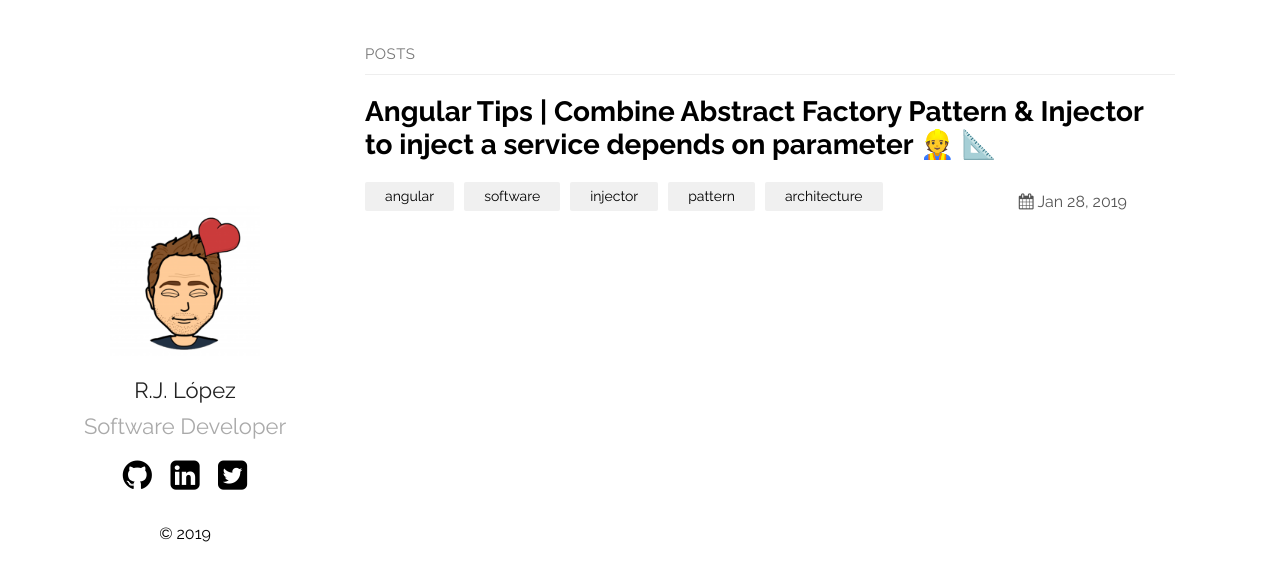
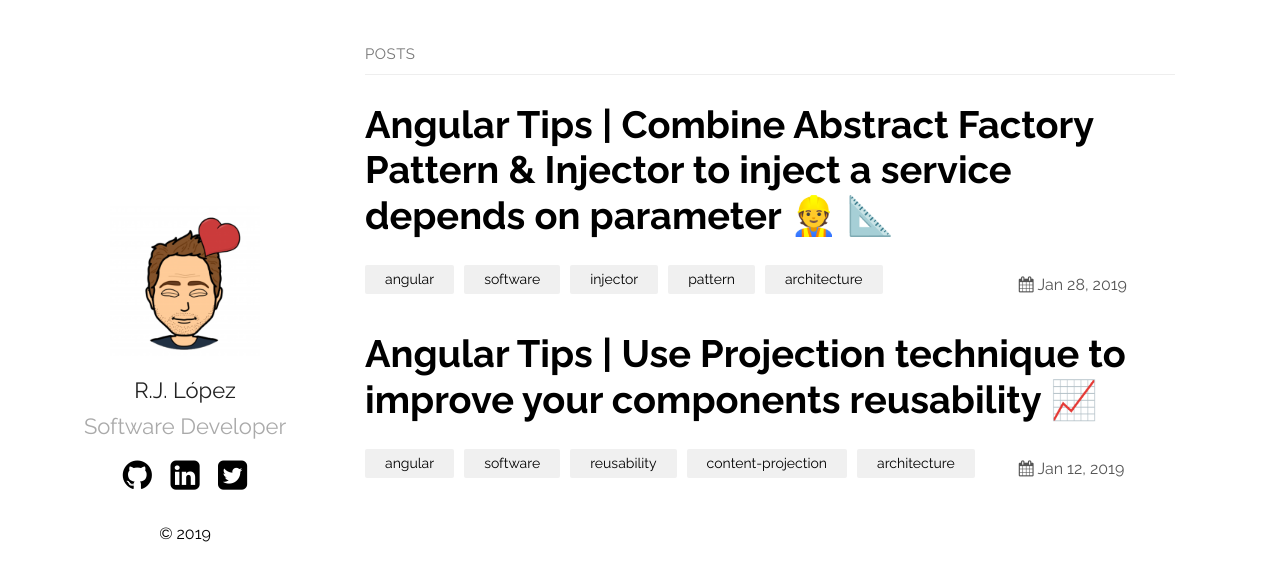
Before and after one commit to rjlopezdev/personal, a Jekyll site: the page built from index.markdown, in a window 1280 px wide. Shown: the top 581 px of the page. Built offline with Jekyll 4.4.1, drawn with Linux system fonts in a browser that asks for light colours.

Commit message:
feat(blog): Post Angular Tips | Use Projection technique to improve your components reusability

````diff
--- /dev/null
+++ b/_posts/2019-01-12-angular-projection-reusability.markdown
@@ -0,0 +1,129 @@
+---
+layout: post
+title:  "Angular Tips | Use Projection technique to improve your components reusability 📈"
+date:   2019-01-12 18:30:00 +0100
+categories: angular software reusability content-projection architecture
+thumbnail: "https://miro.medium.com/max/642/1*0KrUOMQuHd9jSJ5CcmuXaw.png"
+---
+
+__Reusability__ is one of the pillars of software engineering and an important indicator that informs us of, among others, the __quality of the architecture__ of a module, component, system …
+
+__Angular__ proposes an architecture based on __Web Components__ with the aim of improving the quality of the project, the reuse of code blocks, modularization …
+
+Some of the best known techniques for writing our components are __Composition and Parameterization__. With these techniques, we can __encapsulate blocks of code__ within each other (giving rise to new components) and __configure their appearance and behavior__ according to some parameters.
+
+The objective of this article is to __introduce__ a lesser known __technique that improves the reusability of the components: the Projection__.
+
+## Composition example
+
+```html
+// list.component.html
+
+<h1> List of items </h1>
+<item *ngFor="let item of items"> </item>
+```
+---
+
+```html
+// item.component.html
+
+<div>
+  <h2> {% raw %}{{ item.title }}{% endraw %} </h2>
+  <p> {% raw %}{{ item.text }}{% endraw %} </p>
+</div>
+```
+
+Applying this technique, we can __create components by composing others__.
+
+## Example of Parameterization
+
+```typescript
+// parameterized.component.ts
+
+@Component({
+  ...
+})
+export class ParametrizedComponent {
+  @Input() param1: string;
+  @Input() param2: boolean;
+  constructor() {}
+}
+```
+
+---
+
+```html
+// parameterized.component.html
+
+<h1> {% raw %}{{ param1 }}{% endraw %} </h1>
+<span *ngIf="param2" class="badge badge-secondary"> New </span>
+// foo.component.html
+<h1> This is an example of ParameterizedComponent usage </h1>
+<parameterized
+  [param1]="This is a title"
+  [param2]="true">
+</parameterized>
+```
+
+Applying this technique, we can create components with __appearance and dynamic behavior dependent on parameters__.
+
+# Improving reusability: Component Projection
+
+By using the previous techniques, we have managed to encapsulate small blocks of code into components, composing them to give rise to others (composition) and giving them a different behavior and appearance depending on a series of predefined parameters.
+
+However, __we can go a step further__.
+
+Imagine that you wanted to create a __layout__ with a __hierarchy__ that could vary beyond configurations through parameters:
+
+![Hierarchy layout](https://miro.medium.com/max/642/1*0KrUOMQuHd9jSJ5CcmuXaw.png)
+
+We could use the technique of composition and parameterization, although we would limit the parameters and force us to write components and templates with the sole purpose of being used in … perhaps a single component?
+
+Let’s see how our template could be using the projection to create a “card” component (with its header, body and footer):
+
+```html
+// tree.component.html
+
+<card>
+  <card-header> Some header </card-header>
+  <card-body>
+    <div class="content">
+      <h2> Title </h2>
+      <p> Lorem impsum... </p>
+      <img src="awesome-foo.png">
+    </div>
+  </card-body>
+  <card-footer> With love by @rjlopez </card-footer>
+</card>
+```
+
+To make possible the construction of this hierarchy, we will use the angular tag `<ng-content>`. This tag, allows us to __load in the component the template that is found inside the tag of our component__.
+
+```html
+// card.component.html
+
+<div class="card text-center">
+  <ng-content select="app-card-header"></ng-content>
+  <ng-content select="app-card-body"></ng-content>
+  <ng-content select="app-card-footer"></ng-content>
+</div>
+```
+
+---
+
+```html
+// card-header.component.html
+
+<div class="card-header">
+  <ng-content></ng-content>
+</div>
+```
+
+With the previous sentence, using `<ng-content>`, we indicate that the __component accepts an embedded html tag__. And what tag do you accept? __Through the “select” attribute, we inform you that you must accept tags of type__ `<app-card-header>`. In case of not passing any value to “select”, it will accept all the content.
+
+
+# Conclussions
+
+By using this technique, we can create __hierarchical components and less dependent on others, which greatly improves the reusability of these__. As a result, we will achieve a more __flexible architecture__ and increase the degree of __code reusability__.
+
+# [Example](https://stackblitz.com/edit/rjlopezdev-angular-projection?embed=1&file=src/app/app.component.ts){:target="_blank"}
--- a/_posts/2019-01-28-angular-abstract-factpry-pattern.markdown
+++ b/_posts/2019-01-28-angular-abstract-factpry-pattern.markdown
@@ -3,6 +3,7 @@ layout: post
 title:  "Angular Tips | Combine Abstract Factory Pattern & Injector to inject a service depends on parameter 👷 📐"
 date:   2019-01-28 19:39:05 +0100
 categories: angular software injector pattern architecture
+thumbnail: "https://miro.medium.com/max/2050/1*29aT2IueecGIskkY0UPIIw.png"
 ---
 
 ![Header image](https://miro.medium.com/max/2050/1*29aT2IueecGIskkY0UPIIw.png)
--- a/_sass/plain.scss
+++ b/_sass/plain.scss
@@ -151,7 +151,7 @@ main {
 
 .post-title {
 	line-height: 1.2em;
-	font-size: 28px;
+	font-size: 38px;
 }
 .posts, .post-container {
 	list-style-type: none;
````
Also changed, not shown: other parts of _posts/2019-01-28-angular-abstract-factpry-pattern.markdown (+2 -0 lines).
